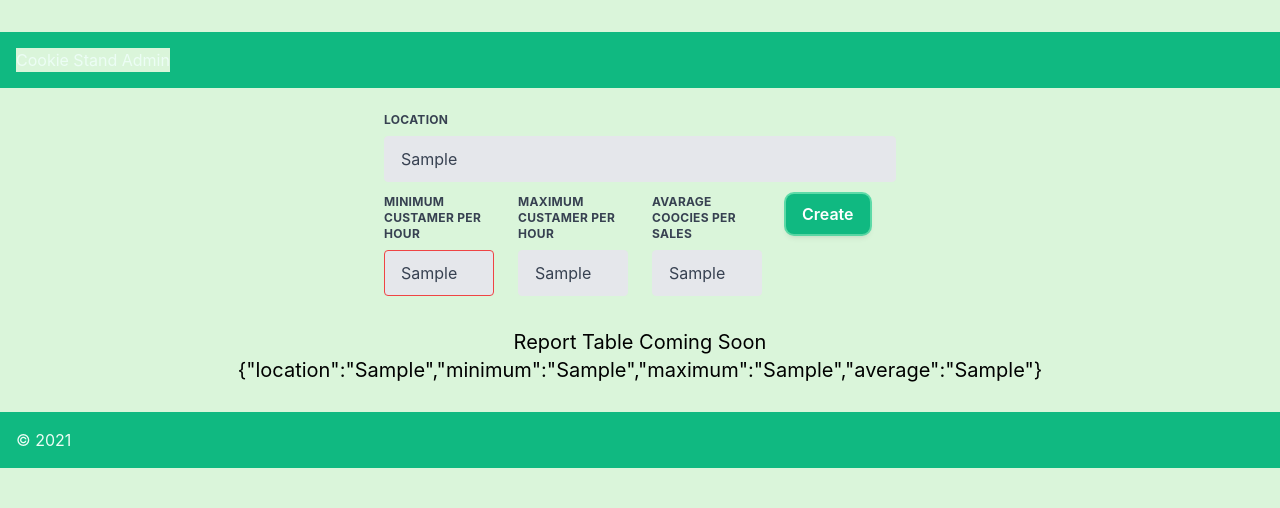
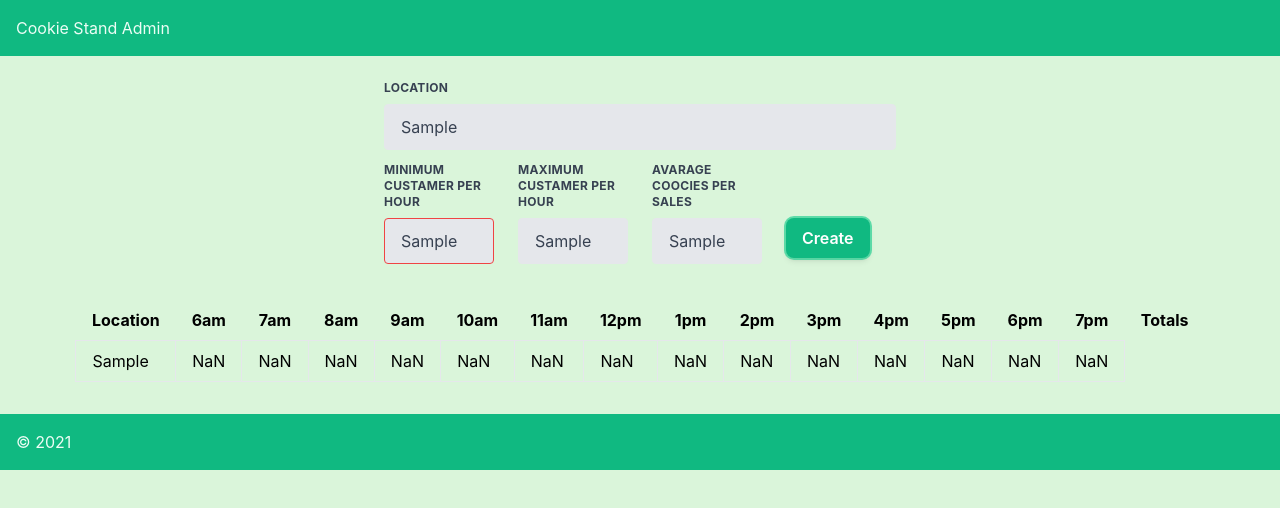
Before and after one commit to Maram-Ankir/cookie-stand-admin, a Next.js app: page / in a window 1280 px wide. Both pictures are taken after typing "Sample", "Sample", "Sample", "Sample" into the empty fields and a click on the button "Create". Shown: the top 508 px of the page. Built offline with nearby package versions, Linux system fonts and the light colour scheme.

Commit message:
add the table

```diff
--- /dev/null
+++ b/components/CookieStandAdmin.js
@@ -0,0 +1,15 @@
+import React from 'react'
+import Head from 'next/head'
+import Header from './Header'
+import Footer from './Footer'
+import Main from './Main'
+export default function CookieStandAdmin(props) {
+    return (
+        <div>
+     <Head/>
+      <Header/>
+      <Main />
+      <Footer/>
+        </div>
+    )
+}
--- /dev/null
+++ b/components/Createform.js
@@ -0,0 +1,52 @@
+import React from 'react'
+
+export default function Createform({handleForm}) {
+    return (
+       <div>
+          <div className='main-comp flex items-center justify-center'>
+        <form onSubmit={handleForm} className=" w-full max-w-lg">
+          <div className="flex flex-wrap -mx-3 mb-6">
+          </div>
+          <div className="flex flex-wrap -mx-3 mb-6">
+            <div className="w-full px-3">
+              <label className="block uppercase tracking-wide text-gray-700 text-xs font-bold mb-2" htmlFor="grid-password">
+                Location
+              </label>
+              <input id="location" className="appearance-none block w-full bg-gray-200 text-gray-700 border border-gray-200 rounded py-3 px-4 mb-3 leading-tight focus:outline-none focus:bg-white focus:border-gray-500" type="text"/>
+
+            </div>
+            <div className="w-full md:w-1/4 px-3 mb-6 md:mb-0">
+              <label className="block uppercase tracking-wide text-gray-700 text-xs font-bold mb-2" htmlFor="grid-first-name">
+                Minimum Custamer per Hour
+              </label>
+              <input id="minimum" className="appearance-none block w-full bg-gray-200 text-gray-700 border border-red-500 rounded py-3 px-4 mb-3 leading-tight focus:outline-none focus:bg-white"  type="text"  />
+            </div>
+            <div className="w-full md:w-1/4 px-3">
+              <label className="block uppercase tracking-wide text-gray-700 text-xs font-bold mb-2" htmlFor="grid-last-name">
+               Maximum Custamer per Hour
+              </label>
+              <input id="maximum" name="max" className="appearance-none block w-full bg-gray-200 text-gray-700 border border-gray-200 rounded py-3 px-4 leading-tight focus:outline-none focus:bg-white focus:border-gray-500" type="text"  />
+            </div>
+            <div className="w-full md:w-1/4 px-3">
+              <label className="block uppercase tracking-wide text-gray-700 text-xs font-bold mb-2" htmlFor="grid-last-name">
+                Avarage Coocies per sales
+              </label>
+              <input id="average" className="appearance-none block w-full bg-gray-200 text-gray-700 border border-gray-200 rounded py-3 px-4 leading-tight focus:outline-none focus:bg-white focus:border-gray-500" type="text"  />
+            </div>
+
+              <div className="mt-14 w-full md:w-1/4 px-3">
+                        <button className=" py-2 px-4 bg-green-500 text-white font-semibold rounded-lg shadow-md hover:bg-green-700 focus:outline-none focus:ring-2 focus:ring-green-400 focus:ring-opacity-75">
+                            Create
+                        </button>
+                    </div>
+              </div>
+        </form>
+        </div>
+        {/* <div className="flex items-center justify-center text-xl h-12 flex-col">
+                    <h3> Report Table Coming Soon</h3>
+                    <p >{store}</p>
+            </div> */}
+        </div>
+    )
+
+}
--- /dev/null
+++ b/components/Head.js
@@ -0,0 +1,11 @@
+import React from 'react'
+
+export default function Head() {
+    return (
+        <div>
+        <title>Create Next App</title>
+        <meta name="description" content="Generated by create next app" />
+        <link rel="icon" href="/favicon.ico" />
+        </div>
+    )
+}
--- a/components/Header.js
+++ b/components/Header.js
@@ -4,8 +4,8 @@ export default function Header() {
     return (
         <div>
         <header>
-          <nav className="flex p-4 mt-8 bg-green-500 text-green-50">
-            <h1>Cookie Stand Admin</h1>
+          <nav className="flex p-4 bg-green-500 text-green-50">
+           Cookie Stand Admin
           </nav>
         </header>
         </div>
--- a/components/Main.js
+++ b/components/Main.js
@@ -1,70 +1,47 @@
-import React,{ useState } from "react";
+import React, { useState } from "react";
+import Createform from "./Createform";
+import ReportTable from "./ReportTable";
+
 export default function Main() {
-    const [store , setStore]=useState([])
+  const [store, setStore] = useState([])
+  // const[workingHours,setworkingHours]=useState(['6am', '7am', '8am', '9am', '10am', '11am', '12pm', '1pm', '2pm', '3pm', '4pm', '5pm', '6pm', '7pm'])
+  // const [sales ,setSale]=useState([])
+  function handleForm(event) {
+    event.preventDefault();
+    const store_loc = {
+      location: event.target.location.value,
+      minimum: event.target.minimum.value,
+      maximum: event.target.maximum.value,
+      average: event.target.average.value
+    }
+
+    const hours =['6am', '7am', '8am', '9am', '10am', '11am', '12pm', '1pm', '2pm', '3pm', '4pm', '5pm', '6pm', '7pm']
+
+    const hourly_sales=hours.map(()=>{
+      return Math.ceil(Math.ceil(store_loc.average*(Math.ceil(Math.random()*(store_loc.maximum-store_loc.minimum)+store_loc.minimum))))
+    })
+    // console.log(hourly_sales)
 
 
-    function handleForm(event){
-        event.preventDefault();
-        const store_location={
-            location:event.target.location.value,
-            minimum:event.target.minimum.value,
-            maximum:event.target.maximum.value,
-            average:event.target.average.value
-        }
-        setStore(storess =>[...storess,store_location])
-
-        setStore(JSON.stringify(store_location))
+    const objectData={
+      location:event.target.location.value,
+      hourly_sales:hourly_sales,
+      sum:hourly_sales.reduce((a, b) => a + b, 0)
 
     }
-    // console.log(store)
-    return (
+    setStore(store => [...store, objectData])
+
+    // setStore(storess => [...storess, store_location])
+
+    // setStore(JSON.stringify(store_location))
+
+    console.log(objectData)
+  }
+      return (
         <div>
-          <div className='main-comp flex items-center justify-center'>
-        <form onSubmit={handleForm} className="w-full max-w-lg">
-          <div className="flex flex-wrap -mx-3 mb-6">
-          </div>
-          <div className="flex flex-wrap -mx-3 mb-6">
-            <div className="w-full px-3">
-              <label className="block uppercase tracking-wide text-gray-700 text-xs font-bold mb-2" htmlFor="grid-password">
-                Location
-              </label>
-              <input id="location" className="appearance-none block w-full bg-gray-200 text-gray-700 border border-gray-200 rounded py-3 px-4 mb-3 leading-tight focus:outline-none focus:bg-white focus:border-gray-500" type="text"/>
-
-            </div>
-            <div className="w-full md:w-1/4 px-3 mb-6 md:mb-0">
-              <label className="block uppercase tracking-wide text-gray-700 text-xs font-bold mb-2" htmlFor="grid-first-name">
-                Minimum Custamer per Hour
-              </label>
-              <input id="minimum" className="appearance-none block w-full bg-gray-200 text-gray-700 border border-red-500 rounded py-3 px-4 mb-3 leading-tight focus:outline-none focus:bg-white"  type="text"  />
-            </div>
-            <div className="w-full md:w-1/4 px-3">
-              <label className="block uppercase tracking-wide text-gray-700 text-xs font-bold mb-2" htmlFor="grid-last-name">
-               Maximum Custamer per Hour
-              </label>
-              <input id="maximum" name="max" className="appearance-none block w-full bg-gray-200 text-gray-700 border border-gray-200 rounded py-3 px-4 leading-tight focus:outline-none focus:bg-white focus:border-gray-500" type="text"  />
-            </div>
-            <div className="w-full md:w-1/4 px-3">
-              <label className="block uppercase tracking-wide text-gray-700 text-xs font-bold mb-2" htmlFor="grid-last-name">
-                Avarage Coocies per sales
-              </label>
-              <input id="average" className="appearance-none block w-full bg-gray-200 text-gray-700 border border-gray-200 rounded py-3 px-4 leading-tight focus:outline-none focus:bg-white focus:border-gray-500" type="text"  />
-            </div>
-
-              <div className="w-full md:w-1/4 px-3">
-                        <button className="py-2 px-4 bg-green-500 text-white font-semibold rounded-lg shadow-md hover:bg-green-700 focus:outline-none focus:ring-2 focus:ring-green-400 focus:ring-opacity-75">
-                            Create
-                        </button>
-                    </div>
-              </div>
-        </form>
+          <Createform handleForm={handleForm}/>
+          <ReportTable store={store}/>
         </div>
 
-        <div className="flex items-center justify-center text-xl h-12 flex-col">
-                    <h3> Report Table Coming Soon</h3>
-                    <p >{store}</p>
-            </div>
-        </div>
-    )
-
-
+  )
 }
--- /dev/null
+++ b/components/ReportTable.js
@@ -0,0 +1,40 @@
+import React from 'react'
+
+export default function ReportTable({ store }) {
+    const workingHours = (['6am', '7am', '8am', '9am', '10am', '11am', '12pm', '1pm', '2pm', '3pm', '4pm', '5pm', '6pm', '7pm'])
+
+    // if (store.length===0){
+    //     return (
+    //       <h2>No Cookie Stands Available</h2>
+    //     )
+    //   }else{
+    return (
+        <div class="table-auto flex items-center justify-center">
+            <table>
+                <thead>
+                    <tr>
+                        <th class="px-4 py-2">Location</th>
+                        {
+                            workingHours.map(obj => {
+                                return (
+                                    <th class="px-4 py-2">{obj}</th>
+                                )
+                            })
+                        }
+                        <th class="px-4 py-2">Totals</th>
+                    </tr>
+                </thead>
+                <tbody>
+                    {store.map((item, key) => (
+                        <tr key={`${key}`}>
+                            <td className="border px-4 py-2">{item.location}</td>
+                            {
+                                item.hourly_sales.map((obj, key) =>
+                                    <td key={`${key}`} className="border px-4 py-2">{obj}</td>
+                                )}
+                        </tr>))}
+                </tbody>
+            </table>
+        </div>
+    )
+}
--- a/pages/index.js
+++ b/pages/index.js
@@ -1,22 +1,12 @@
-import Head from 'next/head'
-import Header from '../components/Header'
-import Footer from '../components/Footer'
-import Main from '../components/Main'
+
 import Image from 'next/image'
 import styles from '../styles/Home.module.css'
+import CookieStandAdmin from '../components/CookieStandAdmin'
 
 export default function Home() {
   return (
     <div>
-      <Head>
-        <title>Create Next App</title>
-        <meta name="description" content="Generated by create next app" />
-        <link rel="icon" href="/favicon.ico" />
-      </Head>
-      <Header/>
-      <Main/>
-
-      <Footer/>
+    <CookieStandAdmin/>
     </div>
   )
 }
```
